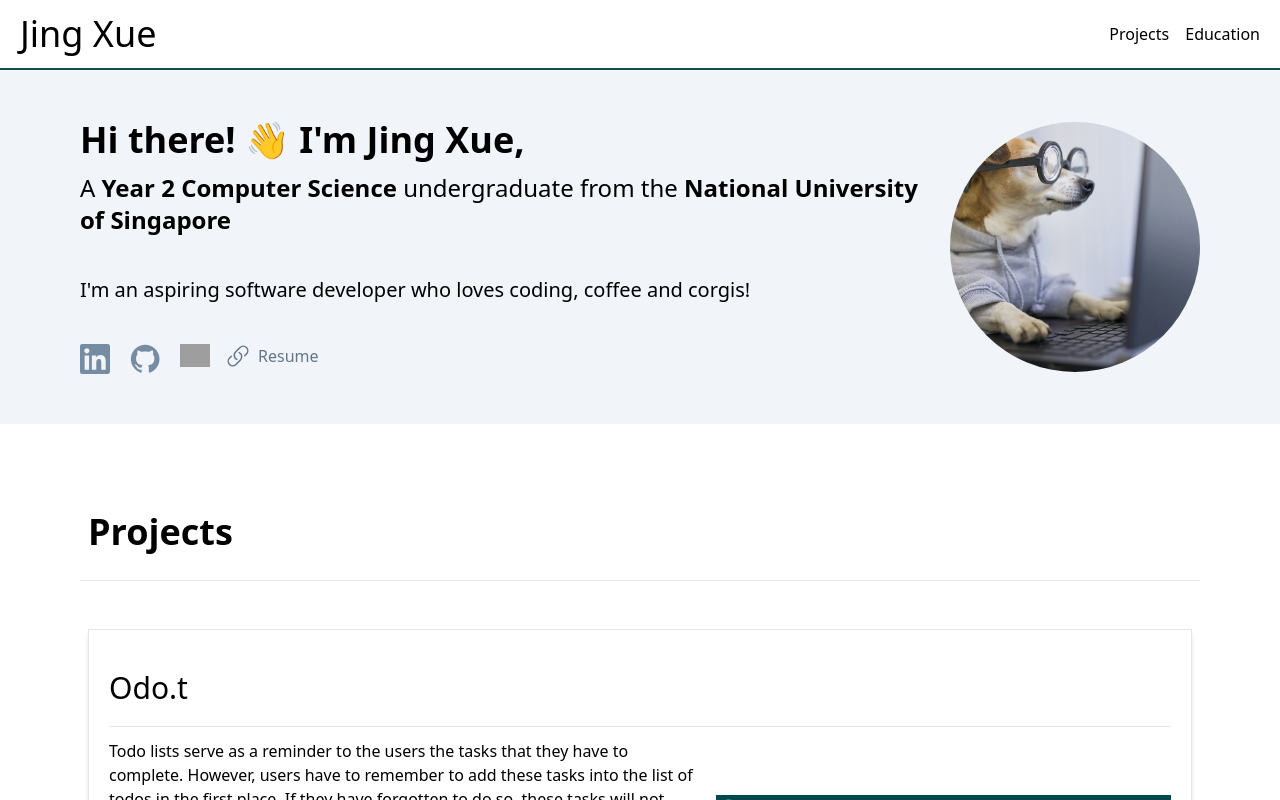
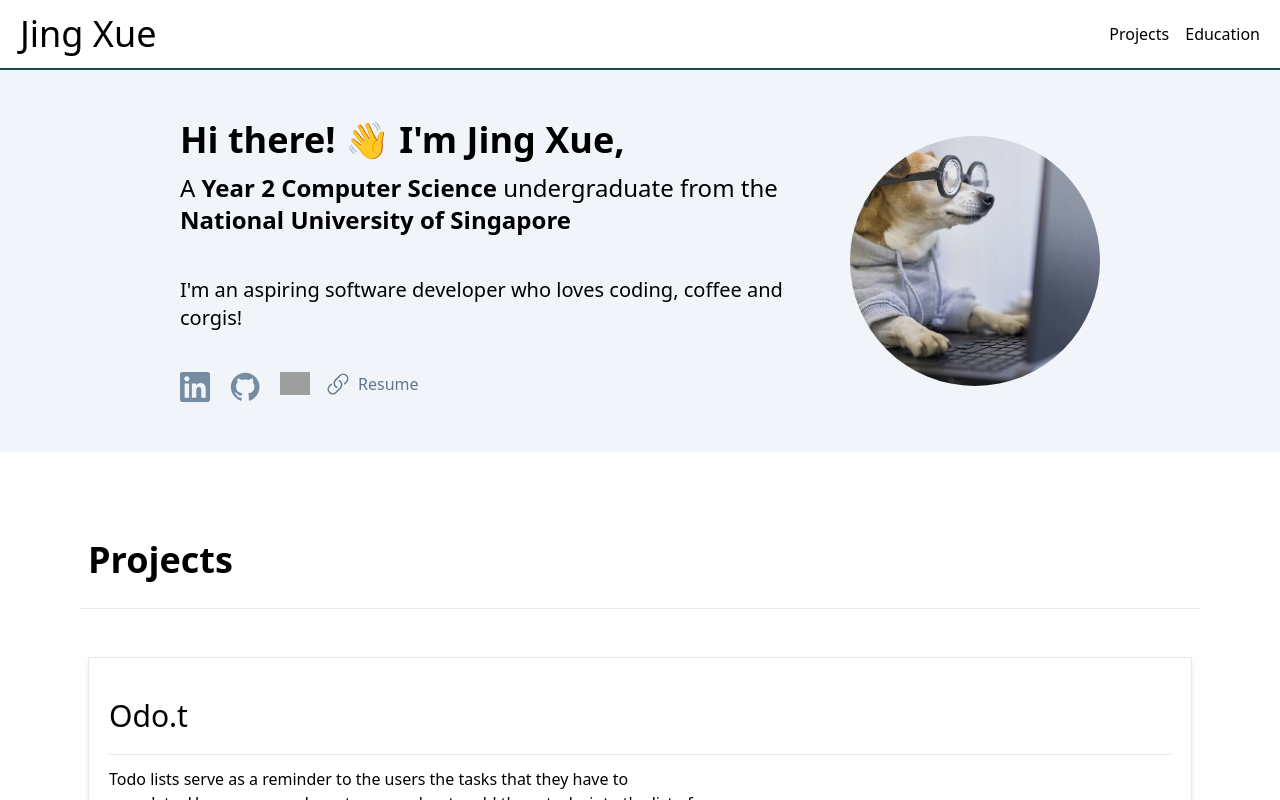
Before and after one commit to njxue/portfolio, a Vue app: page / in a window 1280 px wide. Shown: the top 800 px of the page. Built offline with nearby package versions, Linux system fonts and the light colour scheme; grey boxes are pictures that could not be loaded.

Commit message:
Change styles in introduction section

```diff
--- a/public/output.css
+++ b/public/output.css
@@ -694,6 +694,38 @@ video {
   width: 2rem;
 }
 
+.w-\[\] {
+  width: ;
+}
+
+.w-\[700px\] {
+  width: 700px;
+}
+
+.w-\[500px\] {
+  width: 500px;
+}
+
+.max-w-\[700px\] {
+  max-width: 700px;
+}
+
+.max-w-\[100px\] {
+  max-width: 100px;
+}
+
+.max-w-\[600px\] {
+  max-width: 600px;
+}
+
+.max-w-\[800px\] {
+  max-width: 800px;
+}
+
+.max-w-\[1000px\] {
+  max-width: 1000px;
+}
+
 .grow {
   flex-grow: 1;
 }
@@ -716,6 +748,10 @@ video {
 
 .flex-wrap-reverse {
   flex-wrap: wrap-reverse;
+}
+
+.content-center {
+  align-content: center;
 }
 
 .items-center {
@@ -840,6 +876,11 @@ video {
   padding-bottom: 2.5rem;
 }
 
+.px-10 {
+  padding-left: 2.5rem;
+  padding-right: 2.5rem;
+}
+
 .text-center {
   text-align: center;
 }
--- a/src/components/Introduction.vue
+++ b/src/components/Introduction.vue
@@ -1,6 +1,8 @@
 <template>
-  <div class="px-20 py-[50px] mb-10 border-solid w-full bg-slate-100">
-    <div class="flex justify-between flex-wrap-reverse gap-7 items-center">
+  <div class="py-[50px] mb-10 border-solid bg-slate-100">
+    <div
+      class="px-10 max-w-[1000px] m-auto flex justify-center flex-wrap-reverse gap-7 items-center "
+    >
       <div class="basis-1/2 grow">
         <div>
           <div class="text-4xl font-bold" id="greeting"></div>
```
